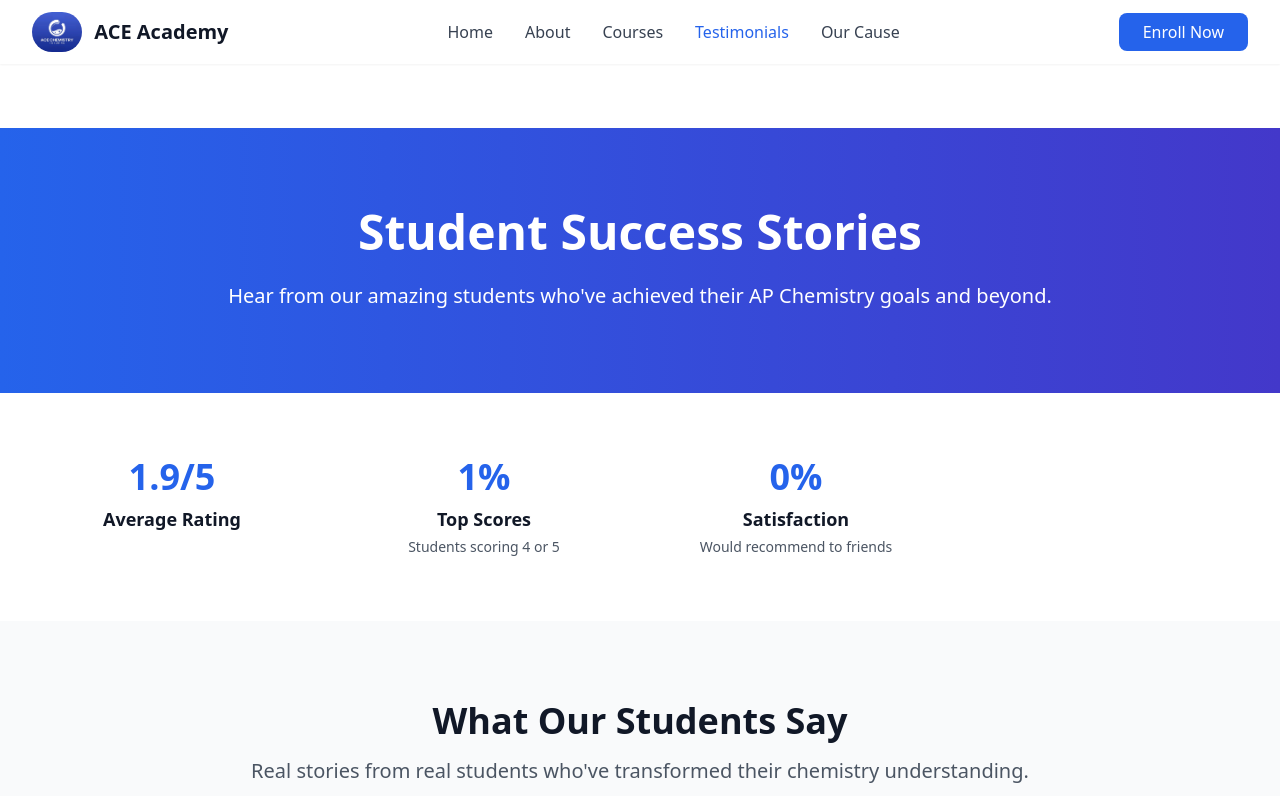
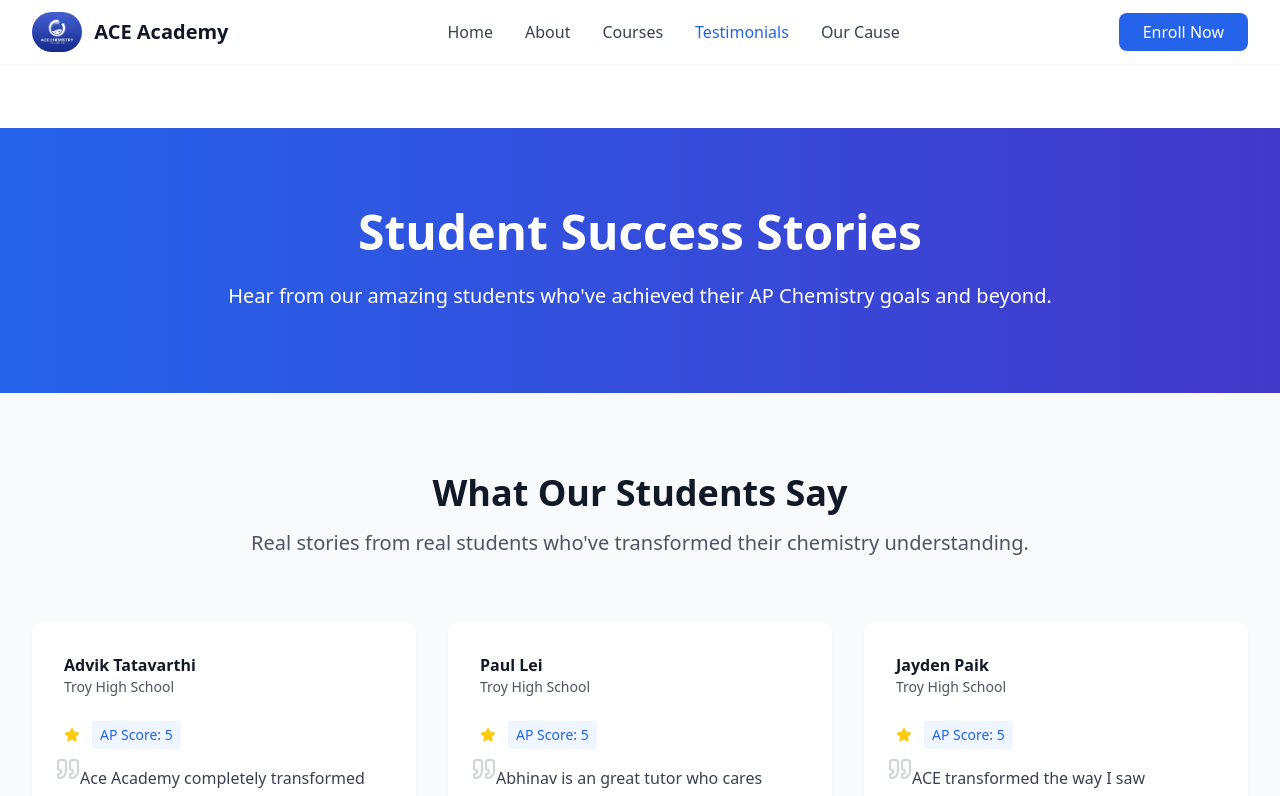
Before and after one commit to PaulLei/ace, a React (Vite) app: page /testimonials in a window 1280 px wide. Shown: the top 796 px of the page. Built offline with nearby package versions, Linux system fonts and the light colour scheme.

Commit message:
Remove stats section from Testimonials component
Removed the stats section from the Testimonials page.

```diff
--- a/src/pages/Testimonials.tsx
+++ b/src/pages/Testimonials.tsx
@@ -35,11 +35,6 @@ const Testimonials = () => {
 
   ];
 
-  const stats = [
-    { number: "1.9/5", label: "Average Rating", description: "" },
-    { number: "1%", label: "Top Scores", description: "Students scoring 4 or 5" },
-    { number: "0%", label: "Satisfaction", description: "Would recommend to friends" }
-  ];
 
   return (
     <div className="py-16">
@@ -53,20 +48,6 @@ const Testimonials = () => {
         </div>
       </section>
 
-      {/* Stats Section */}
-      <section className="py-16 bg-white">
-        <div className="max-w-7xl mx-auto px-4 sm:px-6 lg:px-8">
-          <div className="grid md:grid-cols-4 gap-8">
-            {stats.map((stat, index) => (
-              <div key={index} className="text-center">
-                <div className="text-4xl font-bold text-blue-600 mb-2">{stat.number}</div>
-                <div className="text-lg font-semibold text-gray-900 mb-1">{stat.label}</div>
-                <div className="text-sm text-gray-600">{stat.description}</div>
-              </div>
-            ))}
-          </div>
-        </div>
-      </section>
 
       {/* Testimonials Grid */}
       <section className="py-20 bg-gray-50">
```
